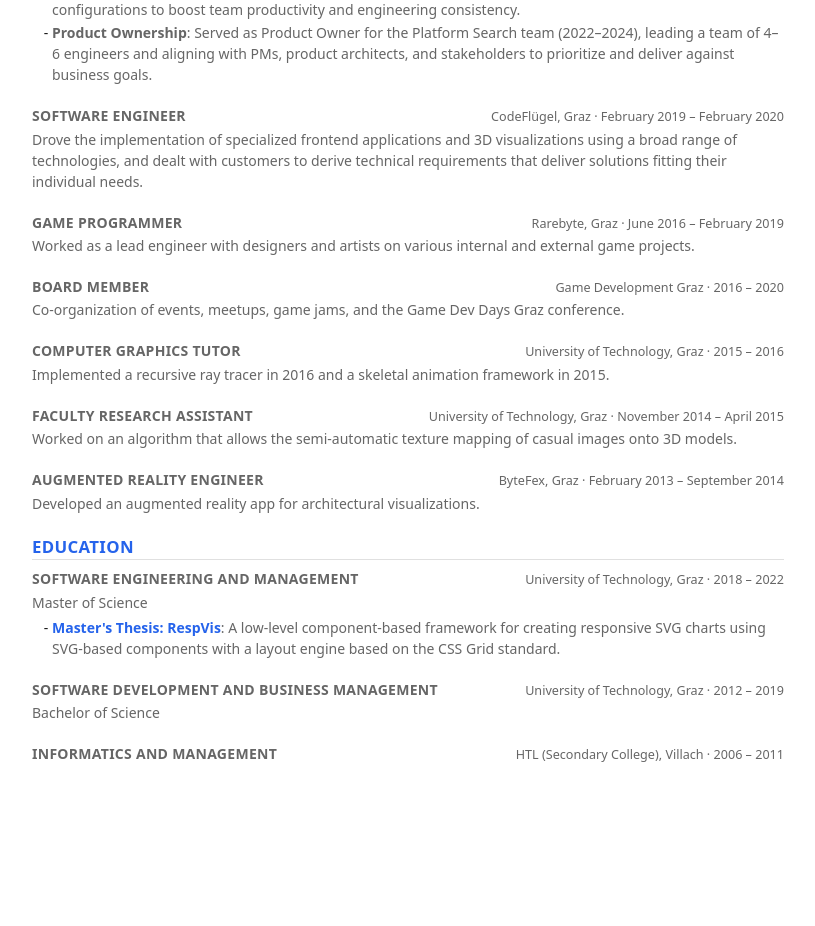
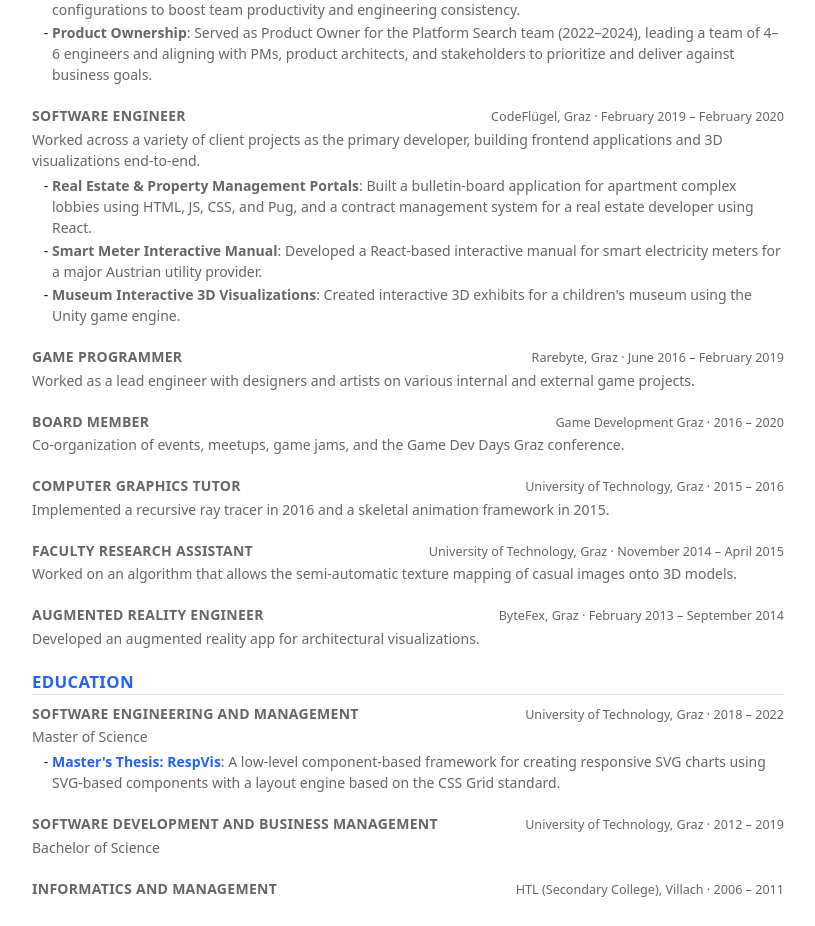
Before and after one commit to AlmostBearded/almostbearded.github.io, a React (Vite) app: page / in a window 1280 px wide. Shown: the part 1263-2189 px from the top of the page, without its empty margins (232-1047 px from the left). Before the commit the page ends 2080 px from the top, so only its background shows below. Built offline with nearby package versions, Linux system fonts and the light colour scheme.

Commit message:
flesh out codeflügel experience

```diff
--- a/src/data.ts
+++ b/src/data.ts
@@ -128,8 +128,21 @@ export const cvData: CvData = {
       institution: "CodeFlügel, Graz",
       period: "February 2019 – February 2020",
       summary:
-        "Drove the implementation of specialized frontend applications and 3D visualizations using a broad range of technologies, and dealt with customers to derive technical requirements that deliver solutions fitting their individual needs.",
-      highlights: [],
+        "Worked across a variety of client projects as the primary developer, building frontend applications and 3D visualizations end-to-end.",
+      highlights: [
+        {
+          title: "Real Estate & Property Management Portals",
+          summary: "Built a bulletin-board application for apartment complex lobbies using HTML, JS, CSS, and Pug, and a contract management system for a real estate developer using React.",
+        },
+        {
+          title: "Smart Meter Interactive Manual",
+          summary: "Developed a React-based interactive manual for smart electricity meters for a major Austrian utility provider.",
+        },
+        {
+          title: "Museum Interactive 3D Visualizations",
+          summary: "Created interactive 3D exhibits for a children's museum using the Unity game engine.",
+        },
+      ],
     },
     {
       role: "Game Programmer",
```
